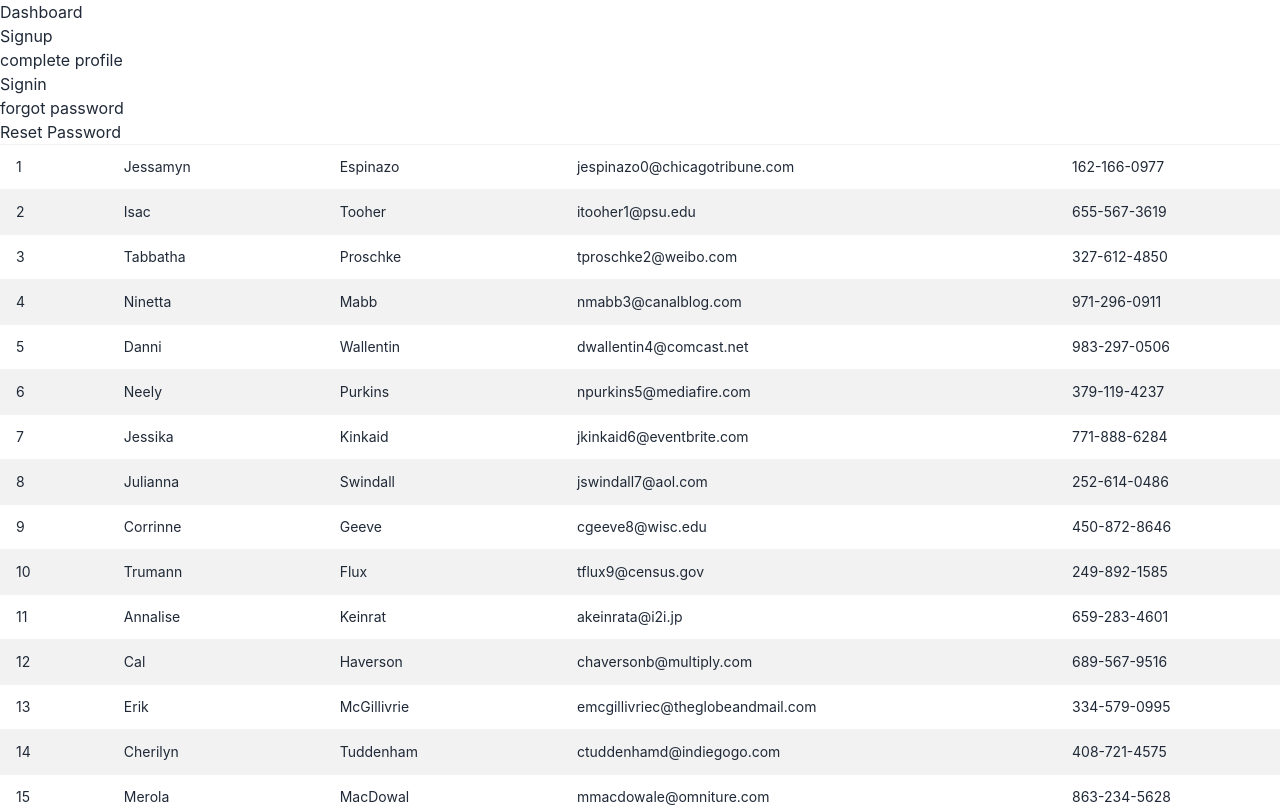
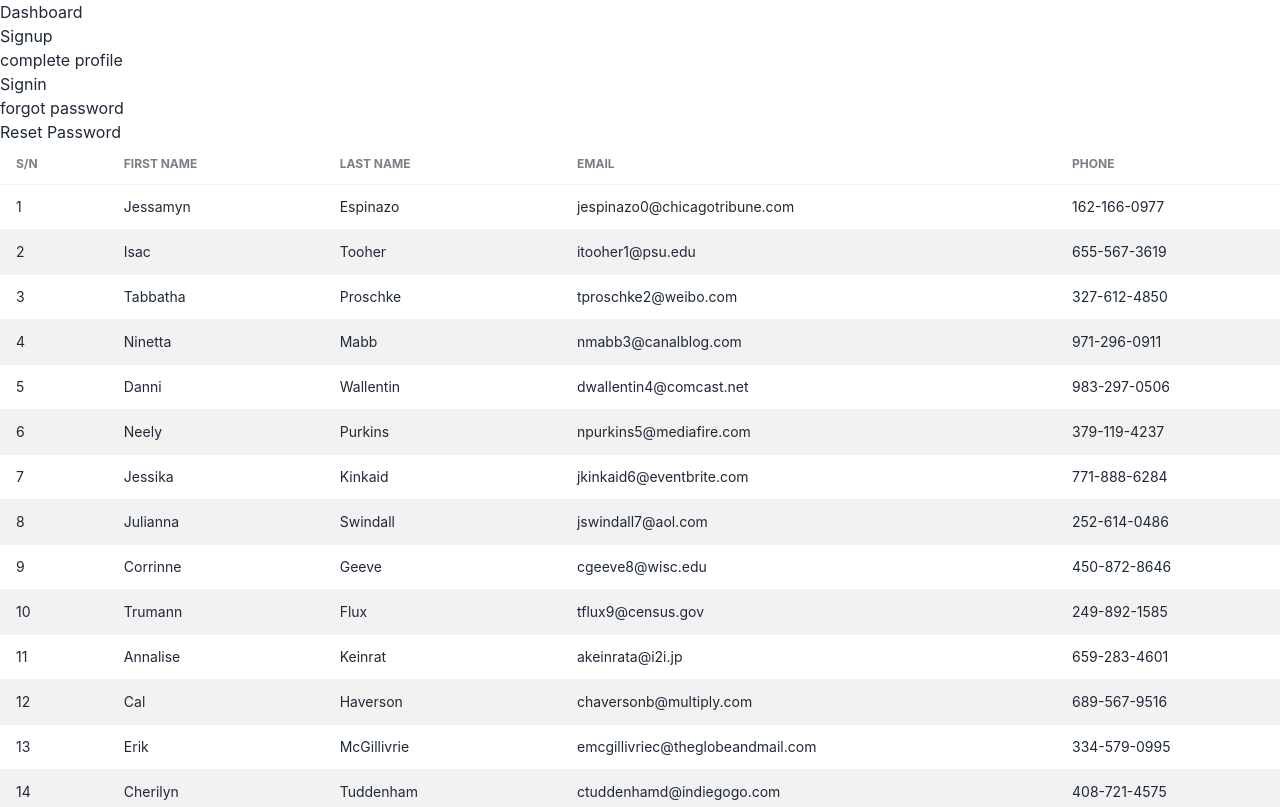
Before and after one commit to Waliyah-O/LMS_frontend, a React (Create React App) app: page / in a window 1280 px wide. Shown: the top 807 px of the page. Built offline with nearby package versions, Linux system fonts and the light colour scheme.

Commit message:
table component

```diff
--- a/src/components/table/Table.jsx
+++ b/src/components/table/Table.jsx
@@ -1,7 +1,13 @@
 import data from '../pagination/mock-data.json';
 
 const Table = () => {
-  const tableHead = [{ id: 'ID' }, { id: 'FIRST NAME' }, { id: 'LAST NAME' }, { id: 'EMAIL' }, { id: 'PHONE' }];
+  const tableHead = [
+    { key: 's/n', value: 'S/N' },
+    { key: 'firstName', value: 'FIRST NAME' },
+    { key: 'lastName', value: 'LAST NAME' },
+    { key: 'email', value: 'EMAIL' },
+    { key: 'phone', value: 'PHONE' },
+  ];
 
   // const tableData = []
   return (
@@ -9,8 +15,8 @@ const Table = () => {
       <table className="table table-zebra">
         <thead>
           <tr>
-            {tableHead.map((th, index) => {
-              <th key={index}>{th.id}</th>;
+            {tableHead.map((th) => {
+              return <th key={th.key}>{th.value}</th>;
             })}
           </tr>
         </thead>
```
Also changed, not shown: src/redux/actions/dashboard.actions.js (line endings or trailing spaces).
